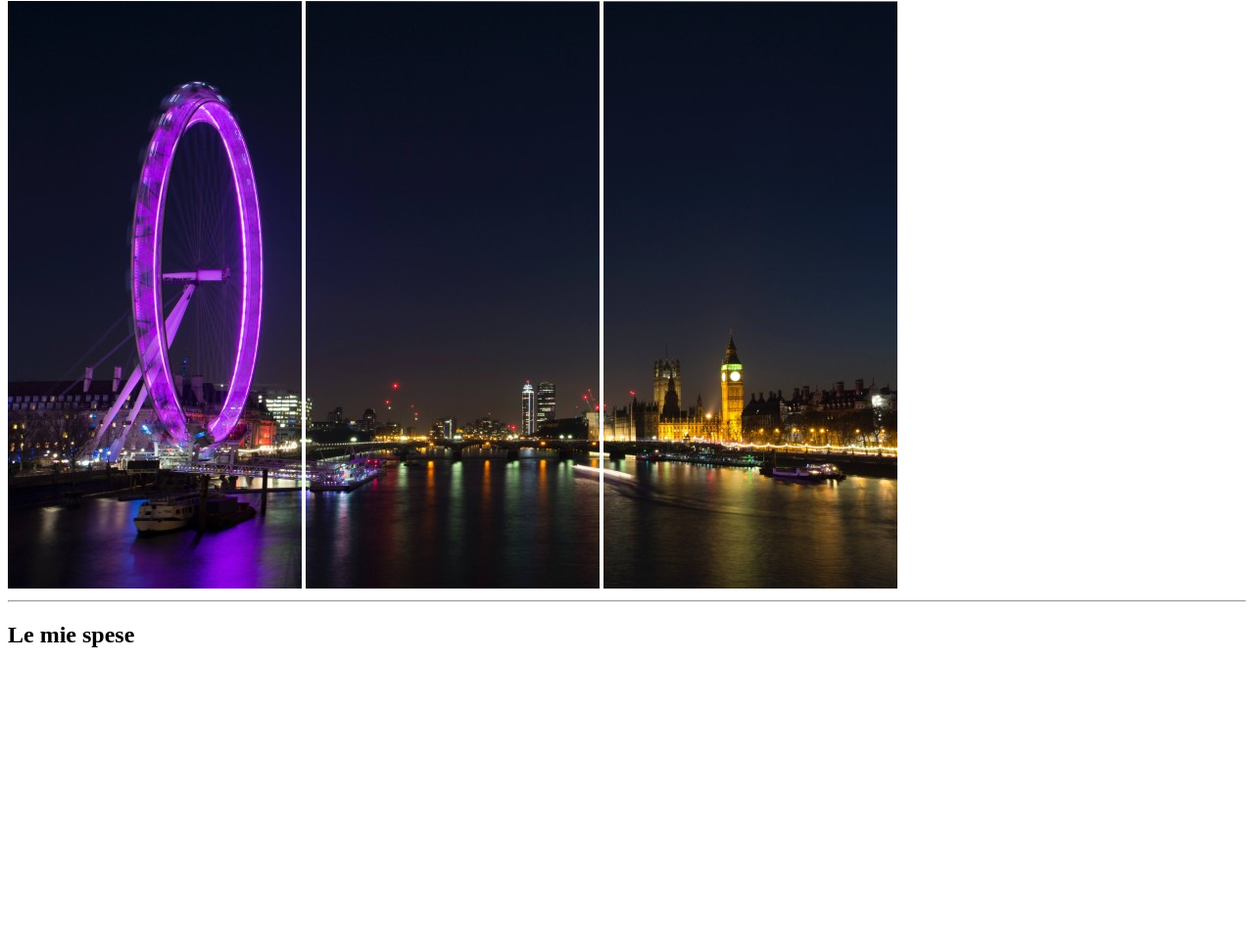
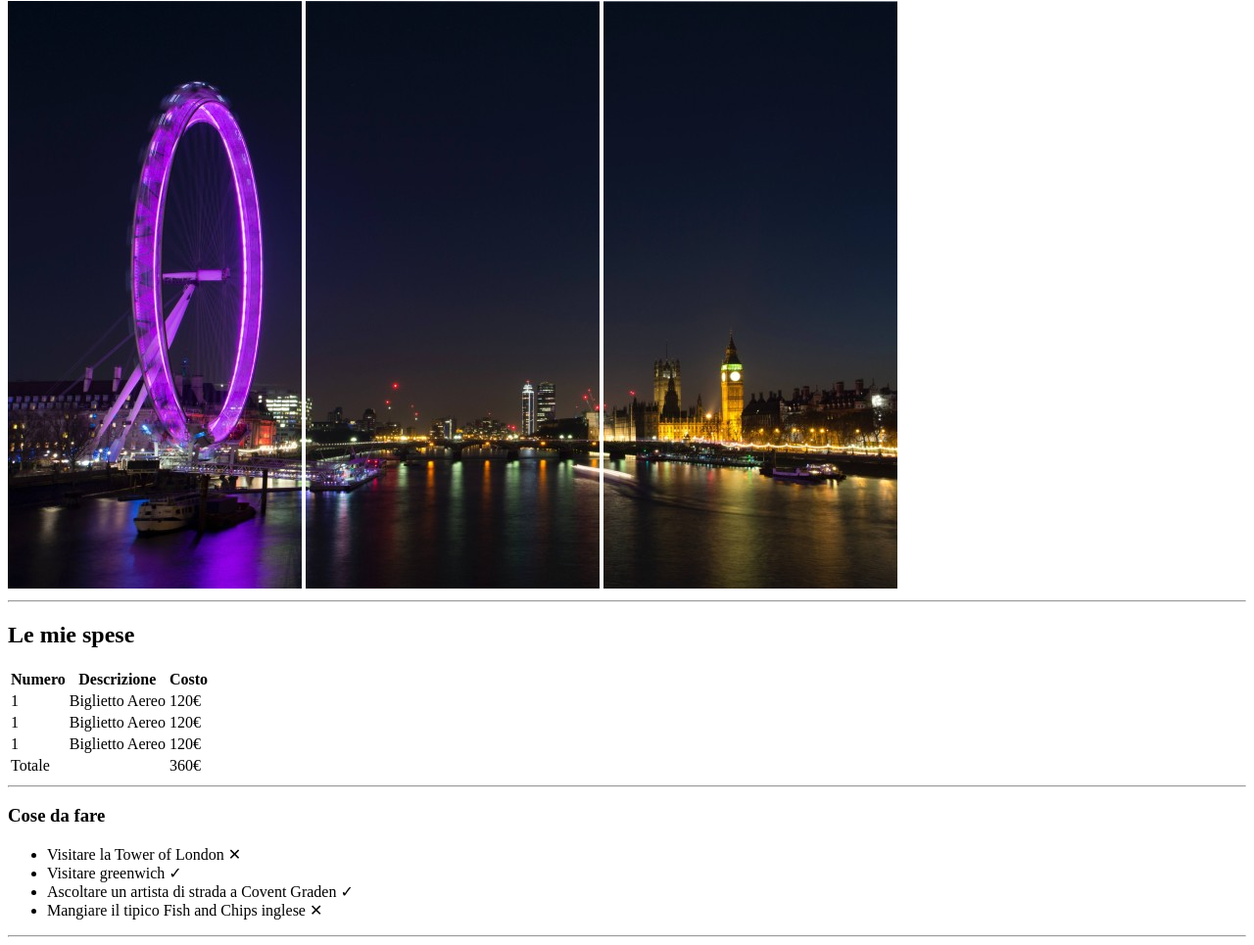
Before and after one commit to MatteoGrigoletto/html-london-trip, a plain HTML site: page index.html in a window 1280 px wide. Shown: the part 79-1044 px from the top of the page at 98% size. Before the commit the page ends 800 px from the top, so only its background shows below. Drawn offline with Linux system fonts and the light colour scheme.

Commit message:
inizio main

```diff
--- a/index.html
+++ b/index.html
@@ -7,6 +7,7 @@
     <title>Viaggio londra</title>
 </head>
 <body>
+    <!-- inizio header -->
     <header>
         <h1>Il mio Viaggio a Londra</h1>
         <img src="img/london1.jpg" alt="The london Eye">
@@ -14,9 +15,56 @@
         <img src="img/london3.jpg" alt="The london Eye">
         <hr>
     </header>
+    <!-- fine header -->
+    <!-- inizio main -->
     <main>
         <h2>Le mie spese</h2>
+        <!-- creazione tabella -->
+        <table>
+            <thead>
+                <tr>
+                    <th>Numero</th>
+                    <th>Descrizione</th>
+                    <th>Costo</th>
+                </tr>
+            </thead>
+            <tbody>
+                <tr>
+                    <td>1</td>
+                    <td>Biglietto Aereo</td>
+                    <td>120€</td>
+                </tr>
+                <tr>
+                    <td>1</td>
+                    <td>Biglietto Aereo</td>
+                    <td>120€</td>
+                </tr>
+                <tr>
+                    <td>1</td>
+                    <td>Biglietto Aereo</td>
+                    <td>120€</td>
+                </tr>
+            </tbody>
+            <tfoot>
+                <tr>
+                    <td colspan="2">Totale</td>
+                    <td>360€</td>
+                </tr>
+            </tfoot>
+        </table>
+        <!-- conclusione tabella -->
+        <hr>
+        <h3>Cose da fare</h3>
+        <ul>
+            <li>Visitare la Tower of London ✕</li>
+            <li>Visitare greenwich ✓ </li>
+            <li>Ascoltare un artista di strada a Covent Graden ✓</li>
+            <li>Mangiare il tipico Fish and Chips inglese ✕</li>
+        </ul>
+        <hr>
+
+
     </main>
-    <footer></footer>
+    <!-- fine main-->
 </body>
 </html>
```
